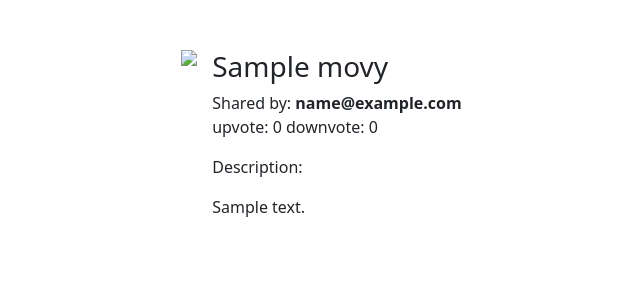
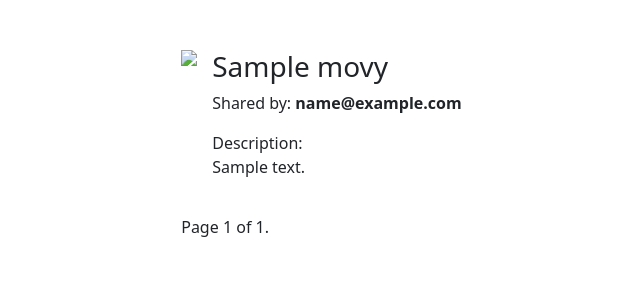
Before and after one commit to daipham1210/funny_movies, a Django app: page / in a window 1280 px wide. Shown: the part 78-378 px from the top of the page, without its empty margins (64-704 px from the left). Run offline with Django 4.2, Linux system fonts and the light colour scheme; tables that the repository leaves empty hold one stand-in row (values such as "Sample post"); some libraries are stand-ins or nearby versions.

Commit message:
implement pagination for list movies

```diff
--- a/movies/models.py
+++ b/movies/models.py
@@ -1,4 +1,5 @@
 from django.db import models
+from movies.services import MovieService
 from user.models import User
 
 class Movie(models.Model):
@@ -11,3 +12,11 @@ class Movie(models.Model):
 
     class Meta:
         db_table = "movies"
+
+    @property
+    def iframe(self):
+        return MovieService.generate_iframe_ytb(self.url)
+
+    @property
+    def shared_by(self):
+        return self.user.email
--- a/movies/serializers.py
+++ b/movies/serializers.py
@@ -1,6 +1,4 @@
 from rest_framework import serializers
-
-from movies.services import MovieService
 from .models import Movie
 from user.models import User
 
@@ -11,11 +9,3 @@ class MovieSerializer(serializers.ModelSerializer):
     class Meta:
         model = Movie
         fields = ["url", "title", "description", "user", "created_at", "updated_at"]
-
-    def to_representation(self, instance):
-        data = super().to_representation(instance)
-        data.update(
-            shared_by_email=instance.user.email,
-            iframe=MovieService.generate_iframe_ytb(instance.url)
-        )
-        return data
--- a/movies/templates/list_movies.html
+++ b/movies/templates/list_movies.html
@@ -2,7 +2,7 @@
 
 {% block content %}
 <div class="list-movies">
-  {% for movie in list_movies %}
+  {% for movie in page_obj %}
     <div class="movie-item">
       {% if movie.iframe %}
         {{ movie.iframe |safe }}
@@ -11,12 +11,28 @@
       {% endif %}
       <div class="movie-info">
         <h3>{{ movie.title }}</h3>
-        Shared by: <strong>{{ movie.shared_by_email }}</strong>
-        <p>upvote: 0 downvote: 0 </p>
-        <p>Description: </p>
+        <p>Shared by: <strong>{{ movie.shared_by }}</strong></p>
+        <span>Description: </span>
         <p>{{ movie.description }}</p>
       </div>
     </div>
   {% endfor %}
+  <div class="pagination">
+    <span class="step-links">
+      {% if page_obj.has_previous %}
+        <a href="?page=1">&laquo; first</a>
+        <a href="?page={{ page_obj.previous_page_number }}">previous</a>
+      {% endif %}
+
+      <span class="current">
+        Page {{ page_obj.number }} of {{ page_obj.paginator.num_pages }}.
+      </span>
+
+      {% if page_obj.has_next %}
+        <a href="?page={{ page_obj.next_page_number }}">next</a>
+        <a href="?page={{ page_obj.paginator.num_pages }}">last &raquo;</a>
+      {% endif %}
+    </span>
+  </div>
 </div>
 {% endblock %}
--- a/movies/views.py
+++ b/movies/views.py
@@ -1,16 +1,24 @@
-from pydoc import describe
 from django.shortcuts import render
 from django.contrib.auth.decorators import login_required
 from movies.models import Movie
 from django.contrib import messages
-
+from django.core.paginator import Paginator, EmptyPage, PageNotAnInteger
 from movies.serializers import MovieSerializer
 from django.http import HttpResponseRedirect
 
 def index(request):
-    list_movies_qs = Movie.objects.all().select_related('user').only('user__email', 'url', 'title', 'description').order_by('-id')[:20]
-    list_movies = MovieSerializer(list_movies_qs, many=True).data
-    return render(request, "list_movies.html", dict(list_movies=list_movies))
+    list_movies_qs = Movie.objects.all().select_related('user').only('user__email', 'url', 'title', 'description').order_by('-id')
+    paginator = Paginator(list_movies_qs, 5)
+    page_number = request.GET.get('page')
+    try:
+        page_obj = paginator.page(page_number)
+    except PageNotAnInteger:
+        # if page is not an integer, deliver the first page
+        page_obj = paginator.page(1)
+    except EmptyPage:
+        # if the page is out of range, deliver the last page
+        page_obj = paginator.page(paginator.num_pages)
+    return render(request, "list_movies.html", dict(page_obj=page_obj))
 
 @login_required
 def share_movie(request):
```
